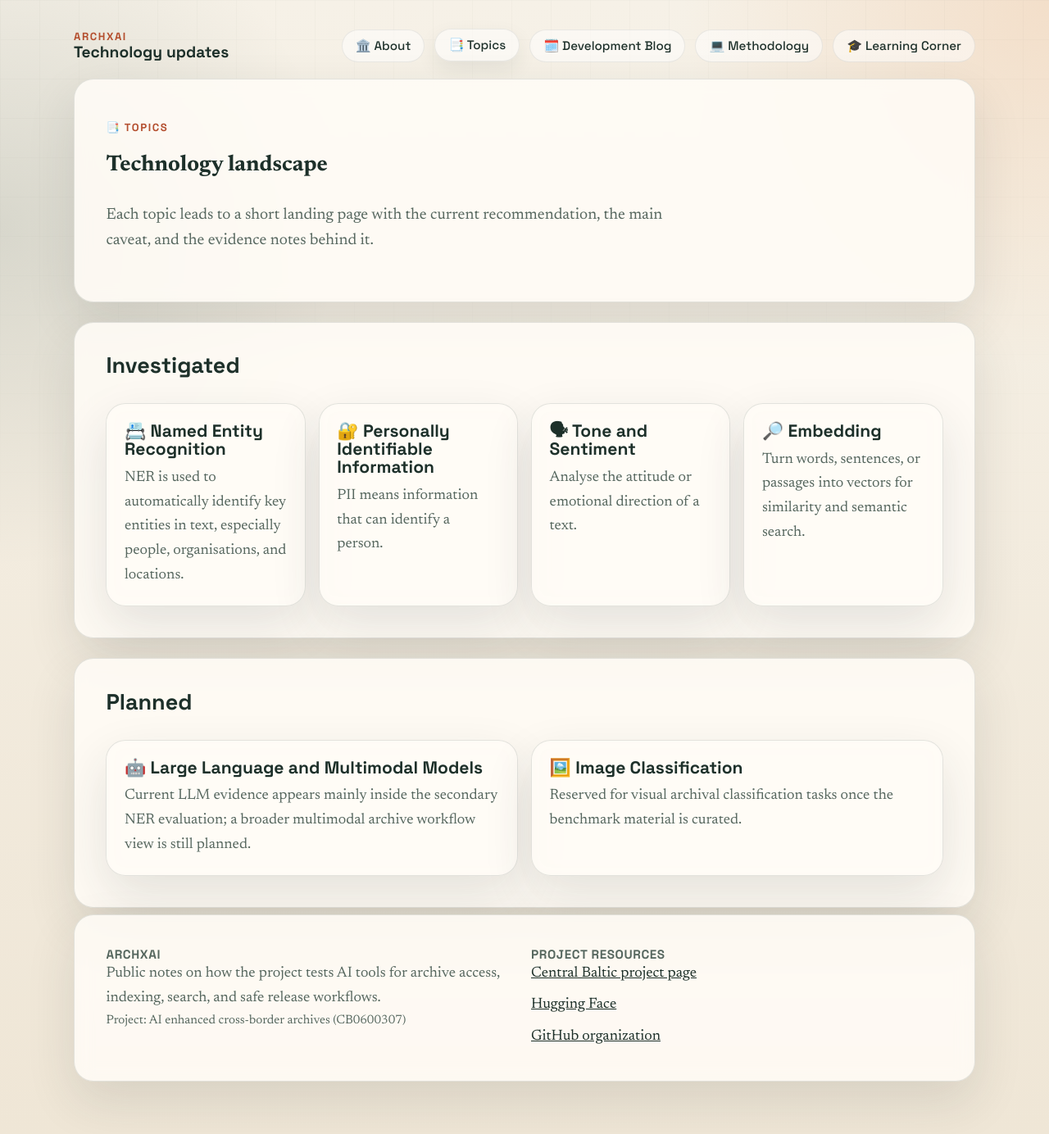
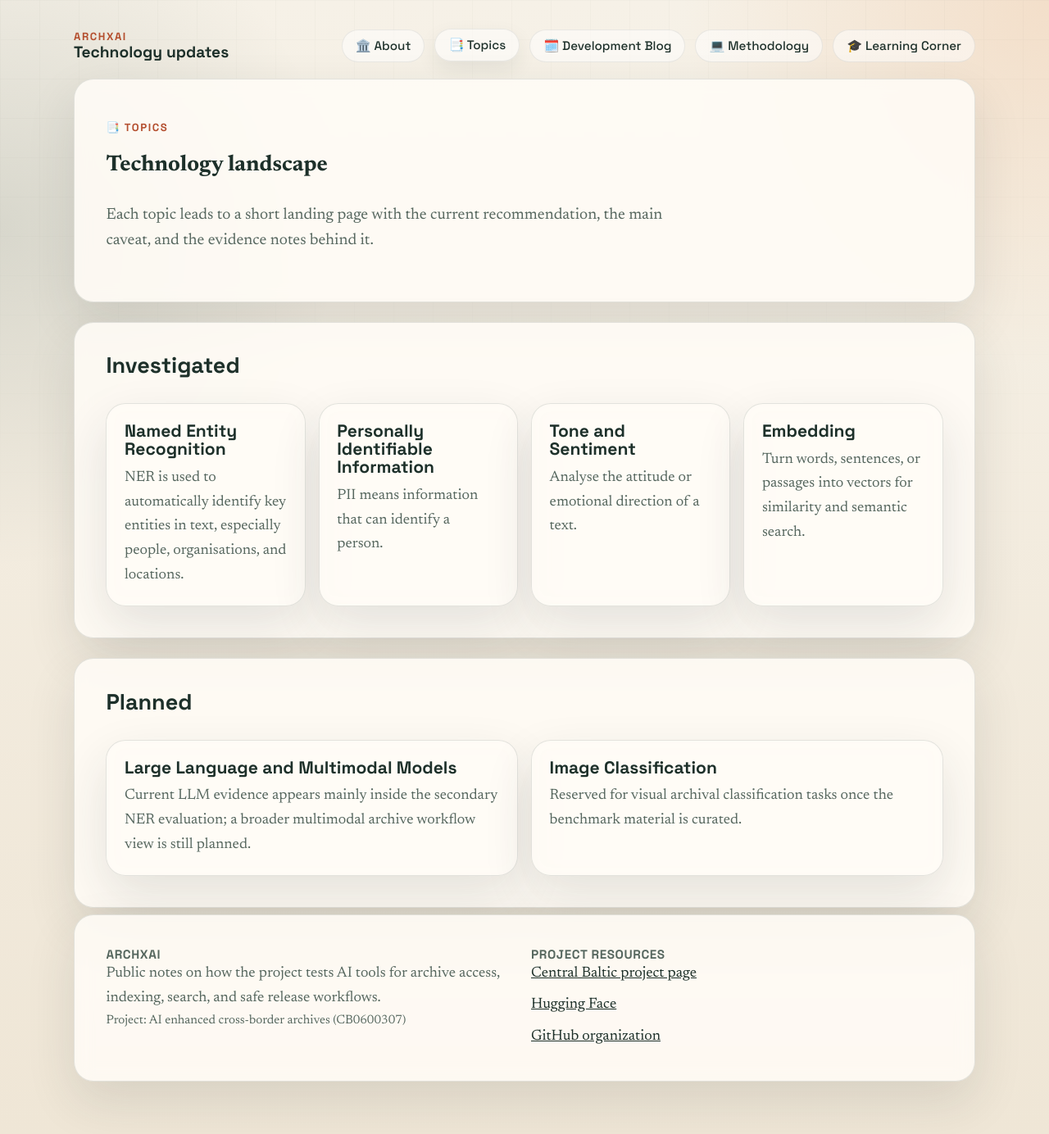
Before and after one commit to archxai/archxai.github.io, a Jekyll site: the page built from tracks.md, in a window 1280 px wide. Shown: the whole page at 82% size. Built offline with Jekyll 4.4.1, drawn with Linux system fonts in a browser that asks for light colours.

```diff
--- a/tracks.md
+++ b/tracks.md
@@ -19,19 +19,19 @@ permalink: /tracks/
   </div>
   <div class="track-grid">
     <a class="track-card" href="{{ '/topics/ner/' | relative_url }}">
-      <h3>📇 Named Entity Recognition</h3>
+      <h3>Named Entity Recognition</h3>
       <p>NER is used to automatically identify key entities in text, especially people, organisations, and locations.</p>
     </a>
     <a class="track-card" href="{{ '/topics/pii/' | relative_url }}">
-      <h3>🔐 Personally Identifiable Information</h3>
+      <h3>Personally Identifiable Information</h3>
       <p>PII means information that can identify a person.</p>
     </a>
     <a class="track-card" href="{{ '/topics/tone/' | relative_url }}">
-      <h3>🗣 Tone and Sentiment</h3>
+      <h3>Tone and Sentiment</h3>
       <p>Analyse the attitude or emotional direction of a text.</p>
     </a>
     <a class="track-card" href="{{ '/topics/embedding/' | relative_url }}">
-      <h3>🔎 Embedding</h3>
+      <h3>Embedding</h3>
       <p>Turn words, sentences, or passages into vectors for similarity and semantic search.</p>
     </a>
   </div>
@@ -45,11 +45,11 @@ permalink: /tracks/
   </div>
   <div class="track-grid">
     <a class="track-card" href="{{ '/blog/' | relative_url }}?topic=llm">
-      <h3>🤖 Large Language and Multimodal Models</h3>
+      <h3>Large Language and Multimodal Models</h3>
       <p>Current LLM evidence appears mainly inside the secondary NER evaluation; a broader multimodal archive workflow view is still planned.</p>
     </a>
     <div class="track-card">
-      <h3>🖼️ Image Classification</h3>
+      <h3>Image Classification</h3>
       <p>Reserved for visual archival classification tasks once the benchmark material is curated.</p>
     </div>
   </div>
```
